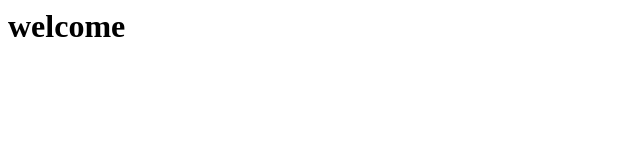
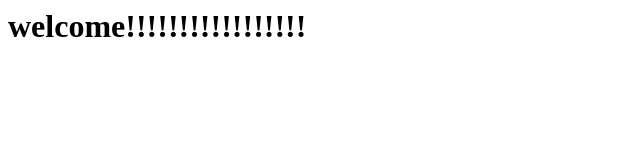
Before and after one commit to Rosen-X/Rosen_digital_resource, a plain HTML site: page index.html in a window 1280 px wide. Shown: the whole page, without its empty margins (0-640 px from the left). Drawn offline with Linux system fonts and the light colour scheme.

Commit message:
Update index.html

```diff
--- a/index.html
+++ b/index.html
@@ -1 +1 @@
-<h1>welcome</h1>
+<h1>welcome!!!!!!!!!!!!!!!!!</h1>
```
